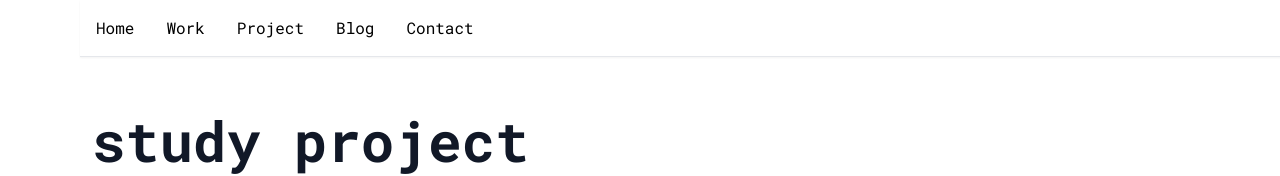
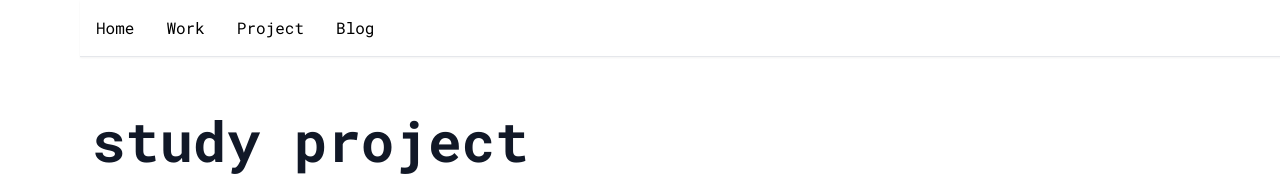
Before and after one commit to egofinder/baekhak.info, a Next.js app: page /projects in a window 1280 px wide. Shown: the top 176 px of the page. Built offline with nearby package versions, Linux system fonts and the light colour scheme.

Commit message:
Contact 페이지 삭제 및 네비게이션 메뉴에서 Contact 항목 제거

```diff
--- a/app/contact/page.tsx
+++ /dev/null
@@ -1,15 +0,0 @@
-import { Metadata } from "next";
-
-export const metadata: Metadata = {
-  title: "Contact",
-};
-
-const ContactPage = () => {
-  return (
-    <div className="flex w-full items-center justify-center">
-      Will be added...
-    </div>
-  );
-};
-
-export default ContactPage;
--- a/components/navbar/navbar.tsx
+++ b/components/navbar/navbar.tsx
@@ -18,10 +18,6 @@ const navigationMenu = [
   {
     title: "Blog",
     link: "/blogs",
-  },
-  {
-    title: "Contact",
-    link: "/contact",
   },
 ];
 
```
